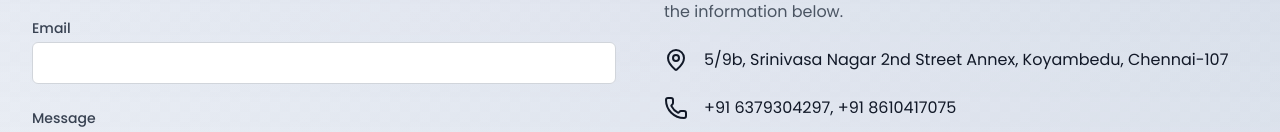
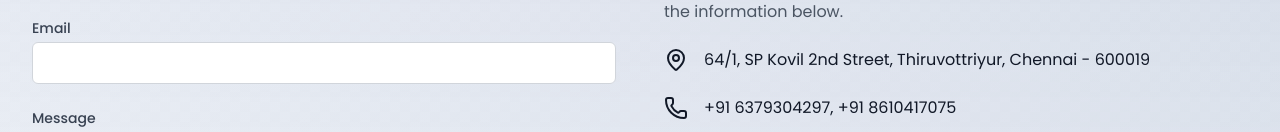
Before and after one commit to HARISH130505/career-forge, a Next.js app: page /contact in a window 1280 px wide. Shown: the part 288-420 px from the top of the page. Built offline with nearby package versions, Linux system fonts and the light colour scheme.

Commit message:
new commit

```diff
--- a/app/contact/page.tsx
+++ b/app/contact/page.tsx
@@ -92,7 +92,7 @@ export default function Contact() {
               </div>
               <div className="flex items-center space-x-4">
                 <MapPin className="text-secondary" />
-                <span>5/9b, Srinivasa Nagar 2nd Street Annex, Koyambedu, Chennai-107</span>
+                <span>64/1, SP Kovil 2nd Street, Thiruvottriyur, Chennai - 600019</span>
               </div>
               <div className="flex items-center space-x-4">
                 <Phone className="text-secondary" />
```
